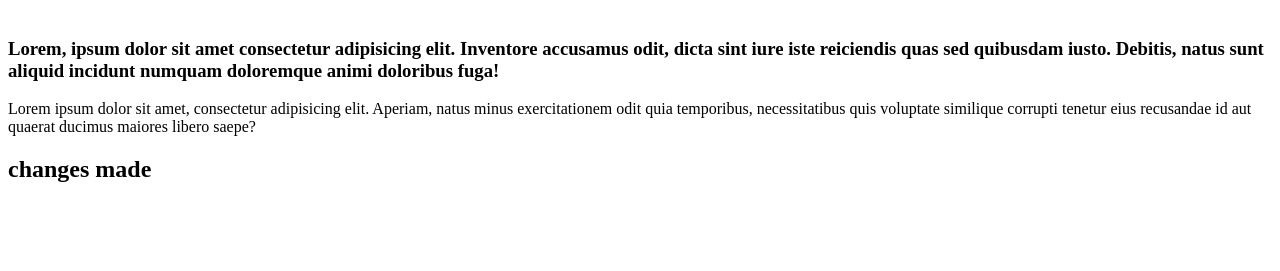
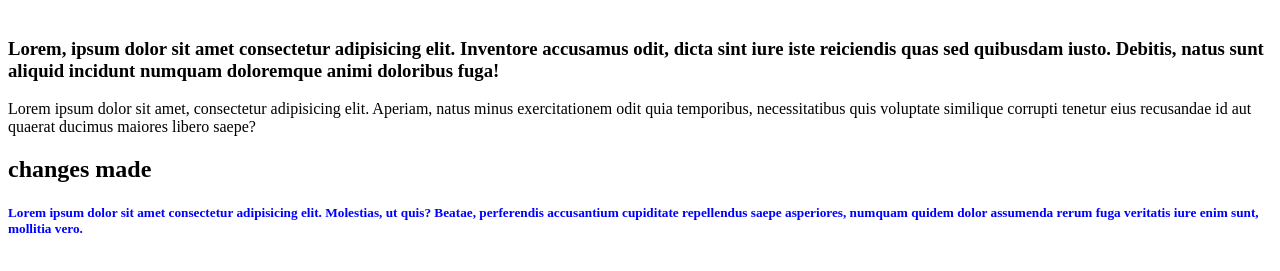
Before and after one commit to Damilarr/git-trying, a plain HTML site: page index.html in a window 1280 px wide. Shown: the part 79-350 px from the top of the page. Drawn offline with Linux system fonts and the light colour scheme.

Commit message:
anotehr branch

```diff
--- a/index.html
+++ b/index.html
@@ -12,5 +12,6 @@
     <h3>Lorem, ipsum dolor sit amet consectetur adipisicing elit. Inventore accusamus odit, dicta sint iure iste reiciendis quas sed quibusdam iusto. Debitis, natus sunt aliquid incidunt numquam doloremque animi doloribus fuga!</h3>
     <p>Lorem ipsum dolor sit amet, consectetur adipisicing elit. Aperiam, natus minus exercitationem odit quia temporibus, necessitatibus quis voluptate similique corrupti tenetur eius recusandae id aut quaerat ducimus maiores libero saepe?</p>
     <h2>changes made</h2>
+    <h5 style="color:blue">Lorem ipsum dolor sit amet consectetur adipisicing elit. Molestias, ut quis? Beatae, perferendis accusantium cupiditate repellendus saepe asperiores, numquam quidem dolor assumenda rerum fuga veritatis iure enim sunt, mollitia vero.</h5>
 </body>
 </html>
```
